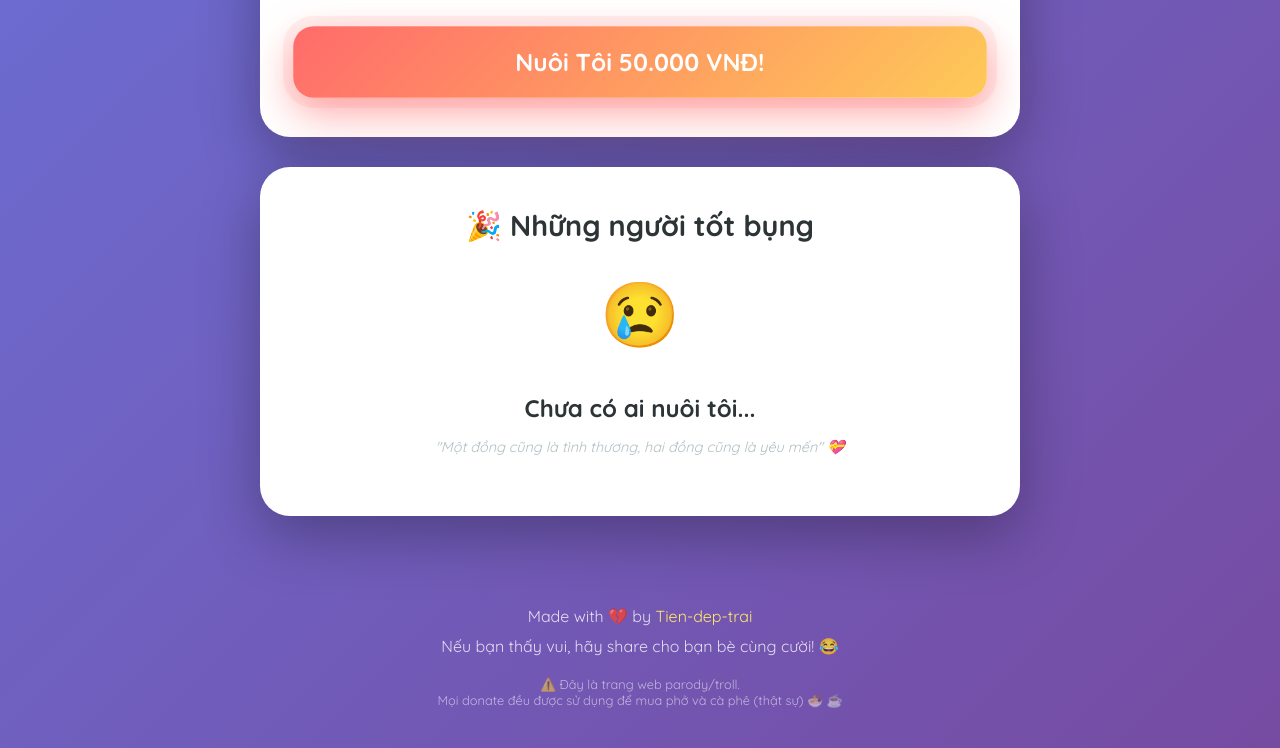
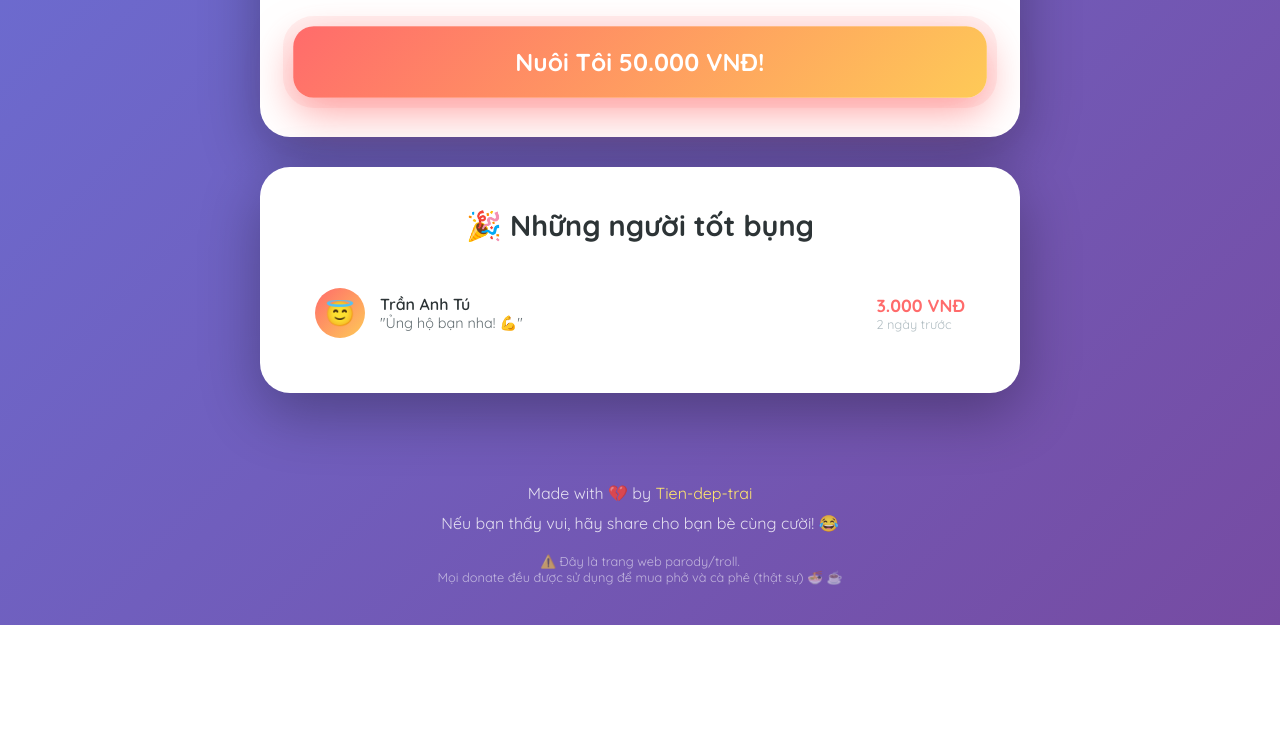
Before and after one commit to TolaTien/Nuoitoi, a plain HTML site: page index.html in a window 1280 px wide. Shown: the part 1208-1956 px from the top of the page. After the commit the page ends 1833 px from the top, so only its background shows below. Drawn offline with Linux system fonts and the light colour scheme.

Commit message:
Update index.html

```diff
--- a/index.html
+++ b/index.html
@@ -862,14 +862,13 @@
             // Thêm người donate mới theo format bên dưới
             // Để mảng rỗng [] nếu chưa có ai donate
             recentDonations: [
-                // Ví dụ (bỏ comment // để sử dụng):
-                // {
-                //     avatar: "😇",                           // Emoji avatar
-                //     name: "Anonymous Developer",            // Tên người donate
-                //     message: "Đồng cảm với dev đồng nghiệp! 💪",  // Lời nhắn
-                //     amount: 100000,                         // Số tiền (không có dấu phẩy)
-                //     time: "2025-12-10 08:30:00"            // Thời gian (YYYY-MM-DD HH:MM:SS)
-                // },
+ {
+        avatar: "😇",                              // Emoji avatar
+        name: "Trần Anh Tú",                     // Tên người donate
+        message: "Ủng hộ bạn nha! 💪",            // Lời nhắn
+        amount: 3000,                            // Số tiền
+        time: "2025-12-10 14:30:00"               // Thời gian (YYYY-MM-DD HH:MM:SS)
+    },
             ],
 
             // ═══════════════════════════════════════════════════════════════════
```
